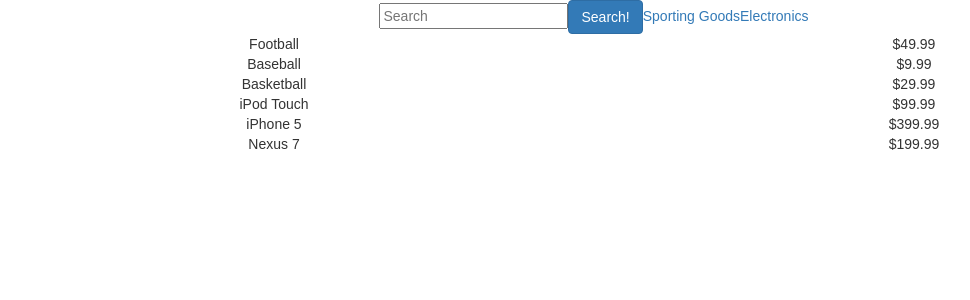
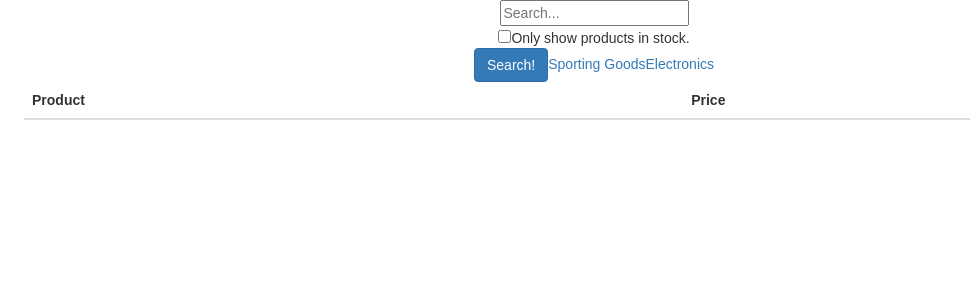
Before and after one commit to eddieatkinson/inventoryWidget, a React (Create React App) app: page / in a window 1280 px wide. Shown: the top 300 px of the page, without its empty margins (46-1016 px from the left). Built offline with nearby package versions, Linux system fonts and the light colour scheme.

Commit message:
in-class

```diff
--- a/src/App.js
+++ b/src/App.js
@@ -2,7 +2,7 @@
 // import logo from './logo.svg';
 import './App.css';
 import products from './products.js';
-// import SearchBar from './SearchBar';
+import SearchBar from './SearchBar';
 import Table from './Table';
 
 class App extends Component {
@@ -16,7 +16,7 @@
 	searchHandler(event){
 		event.preventDefault();
 		var value = document.getElementById('searchTerm').value;
-		console.log(`User entered: ${value}!`);
+		// console.log(`User entered: ${value}!`);
 	}
 
 	filterHandler(){
@@ -24,7 +24,7 @@
 	}
 
 	componentDidMount(){
-		console.log("The component mounted.");
+		// console.log("The component mounted.");
 		// this.setState({
 		// 	myProducts: products.data
 		// });
@@ -34,12 +34,12 @@
 		var theProducts = this.state.myProducts.map((product)=>{
 			return(product)
 		});
-		console.log(`The products: ${theProducts}`)
+		// console.log(`The products: ${theProducts}`)
 		var uniqueCategories = []
 		this.state.myProducts.map((product)=>{
 			if(uniqueCategories.indexOf(product.category) === -1){
 				uniqueCategories.push(product.category);
-				console.log("New one!")
+				// console.log("New one!")
 			}
 			return null
 		});
@@ -49,14 +49,8 @@
 		// console.log(`uniqueCategoryLinks = ${uniqueCategoryLinks}`)
 		// console.log(`Unique Categories = ${uniqueCategories}`);
 		return(
-			<div className="App">
-				<div className="searchBar">
-					<form onSubmit={this.searchHandler}>
-						<input id="searchTerm" type="text" placeholder="Search" />
-						<button className="btn btn-primary">Search!</button>
-						{uniqueCategoryLinks}
-					</form>
-				</div>
+			<div className="App container">
+				<SearchBar />
 				<div className="table">
 					<Table productsArr={theProducts} />
 				</div>
--- a/src/SearchBar.js
+++ b/src/SearchBar.js
@@ -8,25 +8,28 @@
 	searchHandler(event){
 		event.preventDefault();
 		var value = document.getElementById('searchTerm').value;
-		console.log(`User entered: ${value}!`);
+		// console.log(`User entered: ${value}!`);
 	}
 	render(){
 		var uniqueCategories = []
 		products.data.map((product)=>{
 			if(uniqueCategories.indexOf(product.category) === -1){
 				uniqueCategories.push(product.category);
-				console.log("New one!")
+				// console.log("New one!")
 			}
 			return null
 		});
 		var uniqueCategoryLinks = uniqueCategories.map((category, index)=>{
 			return(<a>{category}</a>)
 		});
-		console.log(`uniqueCategoryLinks = ${uniqueCategoryLinks}`)
-		console.log(`Unique Categories = ${uniqueCategories}`);
+		// console.log(`uniqueCategoryLinks = ${uniqueCategoryLinks}`)
+		// console.log(`Unique Categories = ${uniqueCategories}`);
 		return(
-			<form onSubmit={this.searchHandler}>
-				<input id="searchTerm" type="text" placeholder="Search" />
+			<form className="search-bar" onSubmit={this.searchHandler}>
+				<input id="searchTerm" type="text" placeholder="Search..." />
+				<div>
+					<input type="checkbox" />Only show products in stock.
+				</div>
 				<button className="btn btn-primary">Search!</button>
 				{uniqueCategoryLinks}
 			</form>
--- a/src/Table.js
+++ b/src/Table.js
@@ -1,18 +1,55 @@
 import React, { Component } from 'react';
 // import logo from './logo.svg';
 // import './App.css';
-// import products from './products.js';
+import products from './products.js';
+// console.log(products)
 
 class Table extends Component {
+	constructor(){
+		super();
+		this.products = products;
+		this.state = {
+			productsByCategory: {}
+		}
+	}
+
+	componentDidMount(){
+		this.formatData();
+	}
+
+	formatData(){
+		var tempProducts = {};
+		this.products.data.map((product)=>{
+			// console.log(product.category);
+			if(tempProducts[product.category] === undefined){
+				tempProducts[product.category] = [];
+			}
+			tempProducts[product.category].push(product);
+		});
+		// console.log(tempProducts);
+		this.setState({
+			productsByCategory: tempProducts
+		});
+	}
+
 	render() {
-		var productsArray = this.props.productsArr.map((product, index)=>{
-			return(<div>
-						<div key={index + 1} className="col-sm-6">{product.name}</div>
-						<div key={-index} className="col-sm-6">{product.price}</div>
-				   </div>);
-		});
+		var rows = [];
+		for(var key in this.state.productsByCategory){
+			console.log(this.state.productsByCategory[key]);
+		}
 		return(
-			productsArray
+			<div className="product-table">
+				<table className="table table-striped">
+					<thead>
+						<tr>
+							<th>Product</th>
+							<th>Price</th>
+						</tr>
+					</thead>
+					<tbody>
+					</tbody>
+				</table>
+			</div>
 		);
 	}
 }
--- a/src/products.js
+++ b/src/products.js
@@ -6,12 +6,6 @@
 			name: 'Football',
 			inStock: true
 		},
-		// {
-		// 	category: 'Junk',
-		// 	price: '$49.99',
-		// 	name: 'Football',
-		// 	inStock: true
-		// },
 		{
 			category: 'Sporting Goods',
 			price: '$9.99',
```
